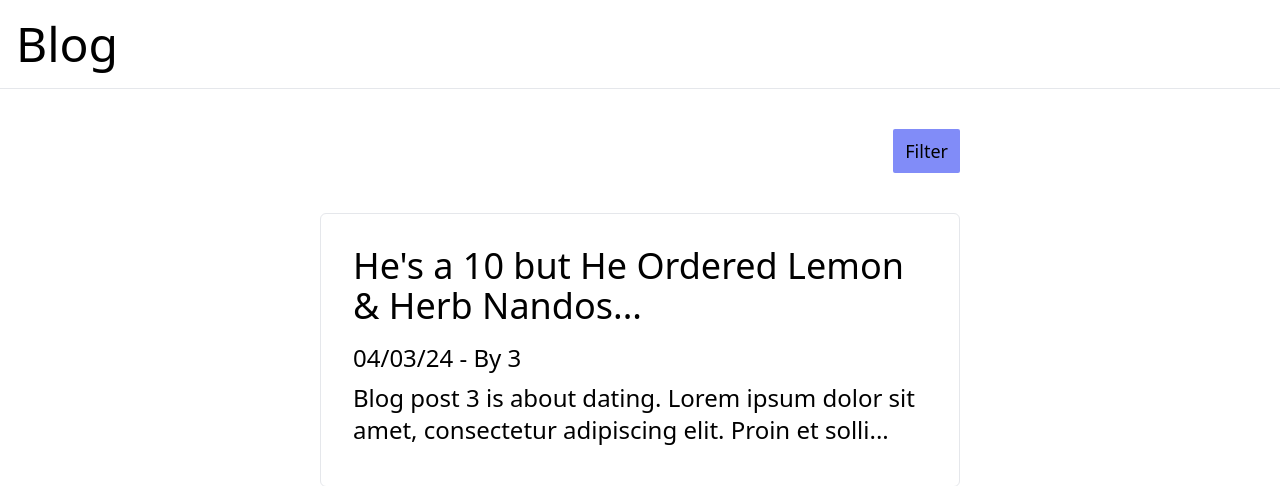
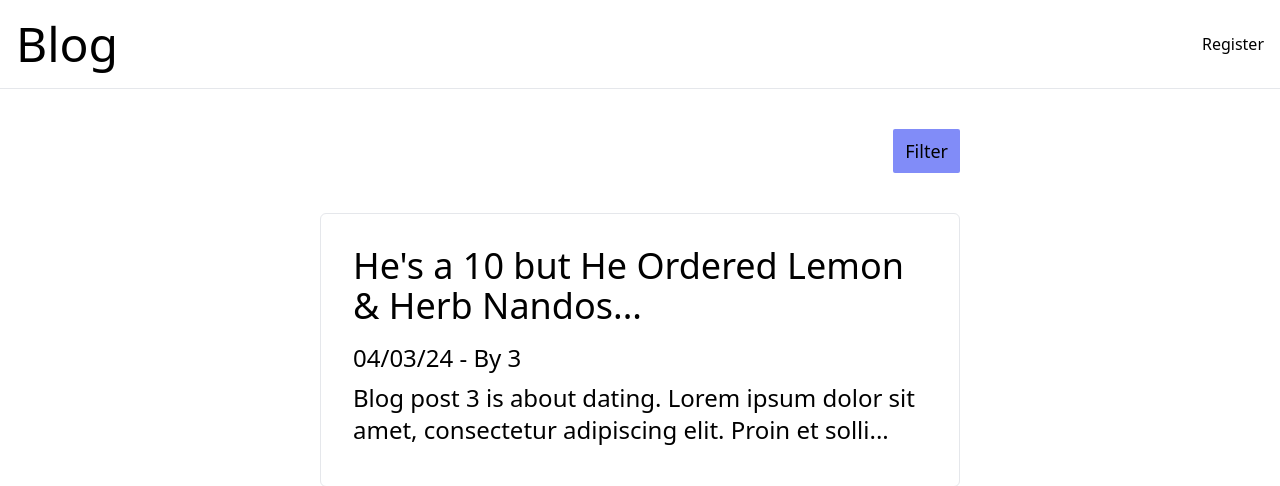
Before and after one commit to iO-Academy/24-jan-honey-badger-brigade-blogging-site, a PHP site: page / in a window 1280 px wide. Shown: the top 486 px of the page. Run offline with PHP 8.4, Linux system fonts and the light colour scheme; data comes from the database, SQL or seed files in the repository; some libraries are stand-ins or nearby versions.

Commit message:
added register link to home page

```diff
--- a/index.php
+++ b/index.php
@@ -22,8 +22,8 @@ $blogs = $blogModel->getAllPosts();
     <a href="index.php"><h1 class="text-5xl">Blog</h1></a>
     <div class="flex gap-5">
 <!--         <a href="#">Create post</a>
-        <a href="#">Login</a>
-        <a href="#">Register</a> -->
+        <a href="#">Login</a> -->
+        <a href="src/Pages/Register.php">Register</a>
     </div>
 </nav>
 
```
